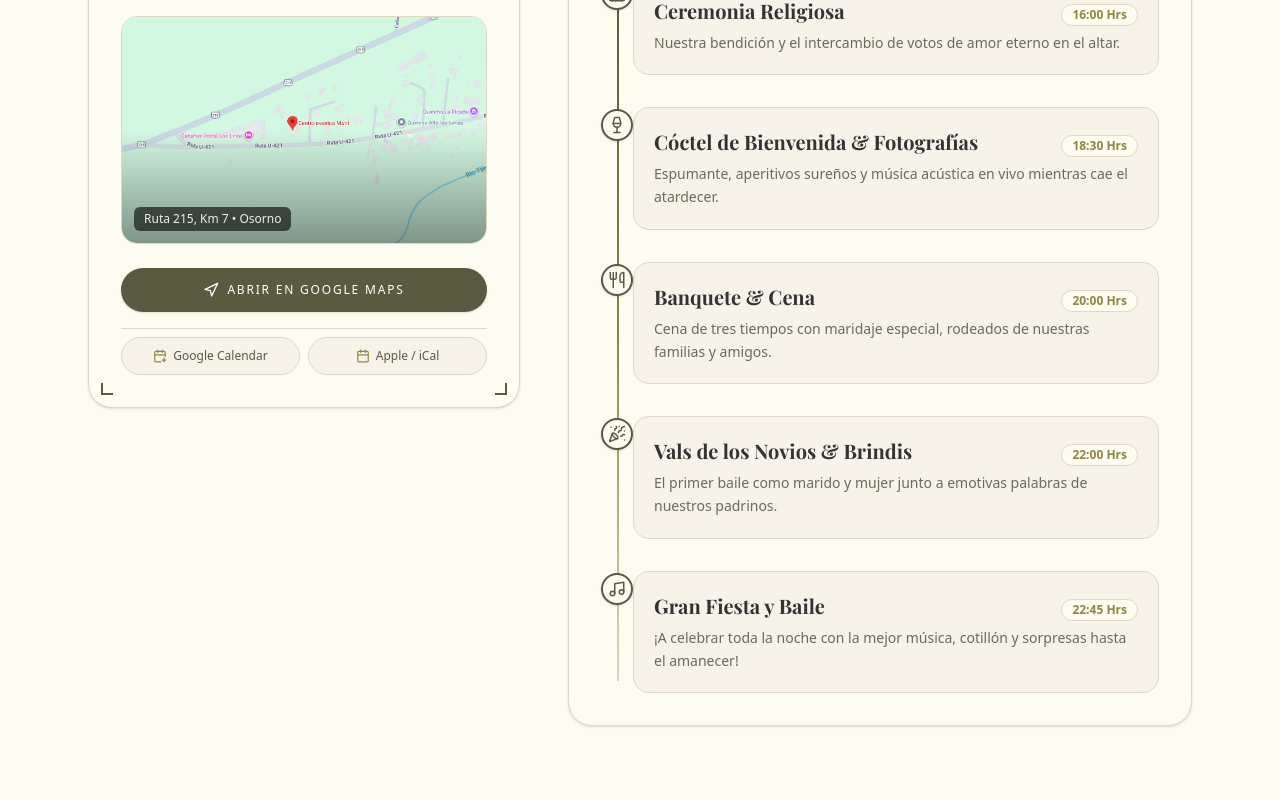
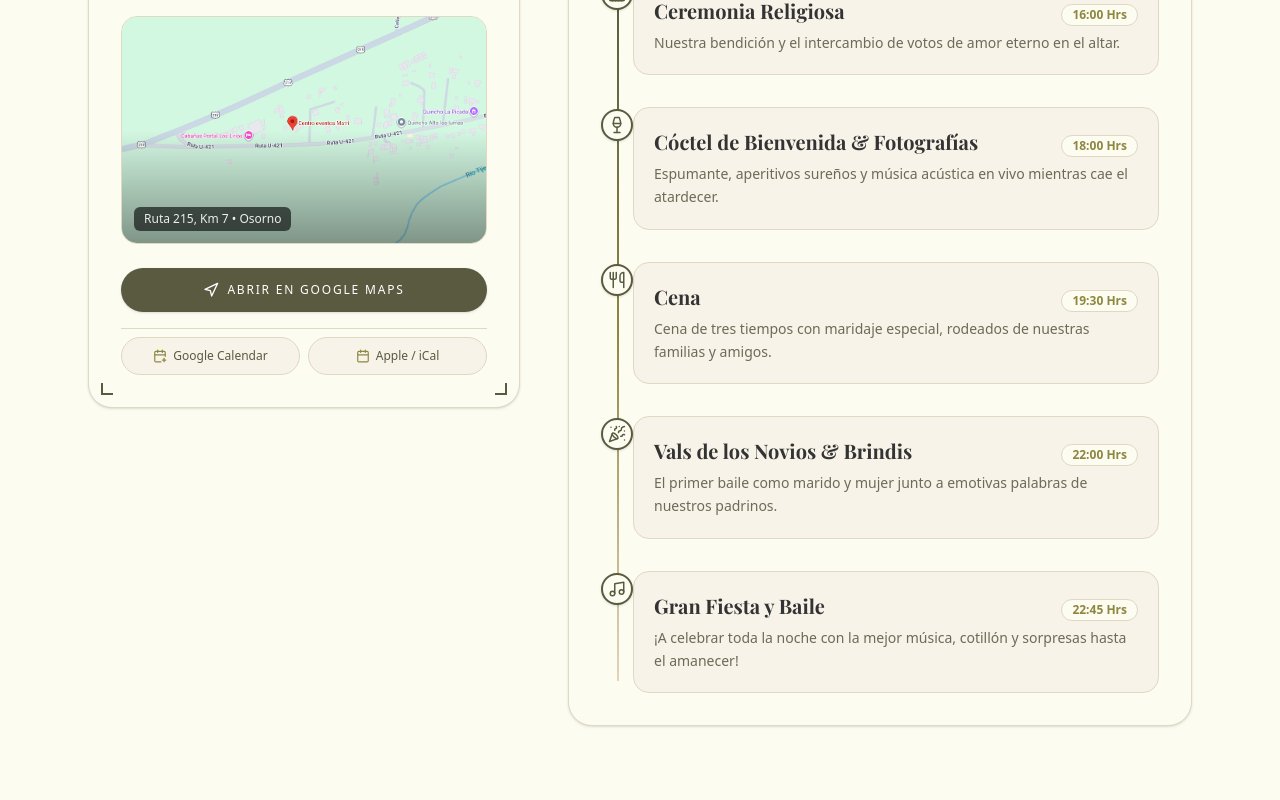
Before and after one commit to danielaguilaralderete4-prog/bodaaa, a React (Vite) app: page / in a window 1280 px wide. Shown: the part 3600-4400 px from the top of the page. Built offline with nearby package versions, Linux system fonts and the light colour scheme; no server answers; the database is empty; a web font is replaced by a local one.

Commit message:
actualizar texto invitacion

```diff
--- a/src/data/weddingInfo.ts
+++ b/src/data/weddingInfo.ts
@@ -17,7 +17,7 @@ export const WEDDING_DETAILS = {
   venueName: 'Centro eventos Matri',
   venueAddress: 'Ruta 215 7020, Osorno, Los Lagos, Chile',
   ceremonyTime: '16:00 Hrs',
-  rsvpDeadline: '12 de Noviembre, 2026',
+  rsvpDeadline: '12 de Octubre, 2026',
   googleMapsUrl: 'https://maps.app.goo.gl/h3vNFbHpCvgvdFx27',
   parisNoviosUrl: 'https://club.noviosparis.cl/home/couple-catalog/21054461',
   parisNoviosCode: '21054461',
@@ -42,14 +42,14 @@ export const TIMELINE_EVENTS: TimelineEvent[] = [
     iconName: 'church'
   },
   {
-    time: '18:30',
+    time: '18:00',
     title: 'Cóctel de Bienvenida & Fotografías',
     description: 'Espumante, aperitivos sureños y música acústica en vivo mientras cae el atardecer.',
     iconName: 'local_bar'
   },
   {
-    time: '20:00',
-    title: 'Banquete & Cena',
+    time: '19:30',
+    title: 'Cena',
     description: 'Cena de tres tiempos con maridaje especial, rodeados de nuestras familias y amigos.',
     iconName: 'restaurant'
   },
```
